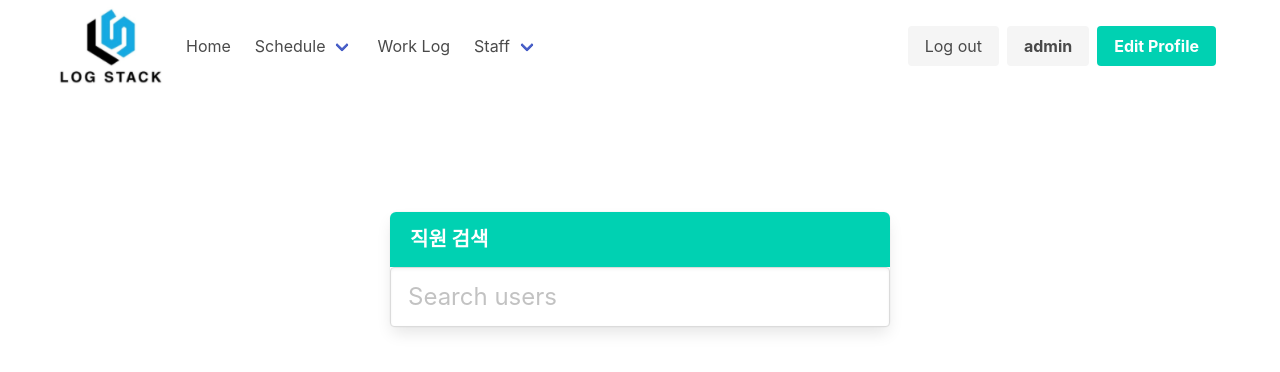
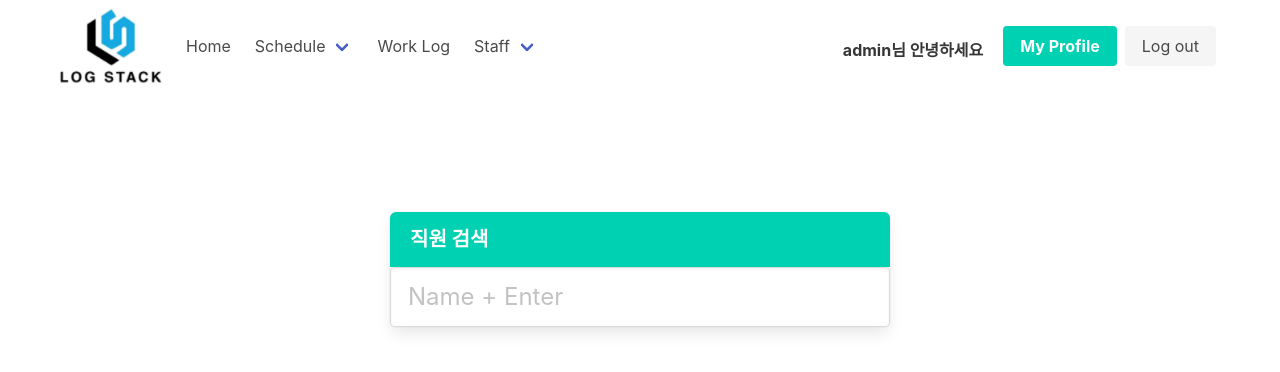
Before and after one commit to Log-Stack/work_logstack, a Django app: page /authy/search in a window 1280 px wide. Shown: the top 372 px of the page. Run offline with Django 3.2, Linux system fonts and the light colour scheme; a user stored in the database is signed in.

Commit message:
Create Logout, Link Menus

```diff
--- a/authy/urls.py
+++ b/authy/urls.py
@@ -4,8 +4,7 @@ from rest_framework import routers
 from django.contrib.auth import views as authViews
 
 from authy import views
-from authy.views import index, CreateUserView, CreateTeamView, EditProfileView, ChangePWView, ChangePWDoneView,\
-    UserSearchView, SearchSelectView, UserDetailView, ProfileView
+from authy.views import index, CreateUserView, CreateTeamView, EditProfileView, ChangePWView, ChangePWDoneView, UserSearchView, SearchSelectView, UserDetailView, ProfileView
 
 router = routers.DefaultRouter()
 router.register(r'teams', views.TeamViewSet)
@@ -14,6 +13,7 @@ router.register(r'profiles', views.ProfileViewSet)
 
 urlpatterns = [
     path('login/', authViews.LoginView.as_view(template_name='login.html'), name='login'),
+    path('logout/', authViews.LogoutView.as_view(template_name='logged_out.html'), name='logout'),
    	path('', index, name='index'),
 
     # 팀장
--- a/work_logstack/templates/base.html
+++ b/work_logstack/templates/base.html
@@ -58,15 +58,15 @@
                     </a>
 
                     <div class="navbar-dropdown">
-                        <a class="navbar-item">
+                        <a class="navbar-item" href="{% url 'search' %}">
                             Search Staff
                         </a>
                         <!-- 팀장 -->
                         <hr class="navbar-divider">
-                        <a class="navbar-item">
+                        <a class="navbar-item" href="{% url 'createteam' %}">
                             Create Team
                         </a>
-                        <a class="navbar-item">
+                        <a class="navbar-item" href="{% url 'createuser' %}">
                             Create Staff Account
                         </a>
                         <a class="navbar-item">
@@ -87,15 +87,22 @@
                         <!-- end -->
 
                         <!-- log in 했을 시-->
-                        <a class="button is-light">
+                        {% if user.is_authenticated %}
+
+                        <div style="margin-right:20px;">
+                            <strong>{{ request.user }}님 안녕하세요</strong>
+                        </div>
+                        <a class="button is-primary" href="{% url 'profile' %}">
+                            <strong>My Profile</strong>
+                        </a>
+                        <a class="button is-light" href="{% url 'logout' %}">
                             Log out
                         </a>
-                        <a class="button is-light">
-                            <strong>{{ request.user }}</strong>
+                        {% else %}
+                        <a class="button is-light" href="{% url 'login' %}">
+                            Log In
                         </a>
-                        <a class="button is-primary">
-                            <strong>Edit Profile</strong>
-                        </a>
+                        {% endif %}
                         <!-- end -->
                     </div>
                 </div>
--- a/work_logstack/templates/user_search.html
+++ b/work_logstack/templates/user_search.html
@@ -25,7 +25,7 @@
         </p>
 
           <div class="control">
-            <input class="input is-large" name="q" type="text" placeholder="Search users" value="{{ request.GET.q }}">
+            <input class="input is-large" name="q" type="text" placeholder="Name + Enter" value="{{ request.GET.q }}">
 
           </div>
 
```
Also changed, not shown: work_logstack/templates/change_password_done.html (added, +29 -0 lines), work_logstack/templates/logged_out.html (added, +30 -0 lines).
